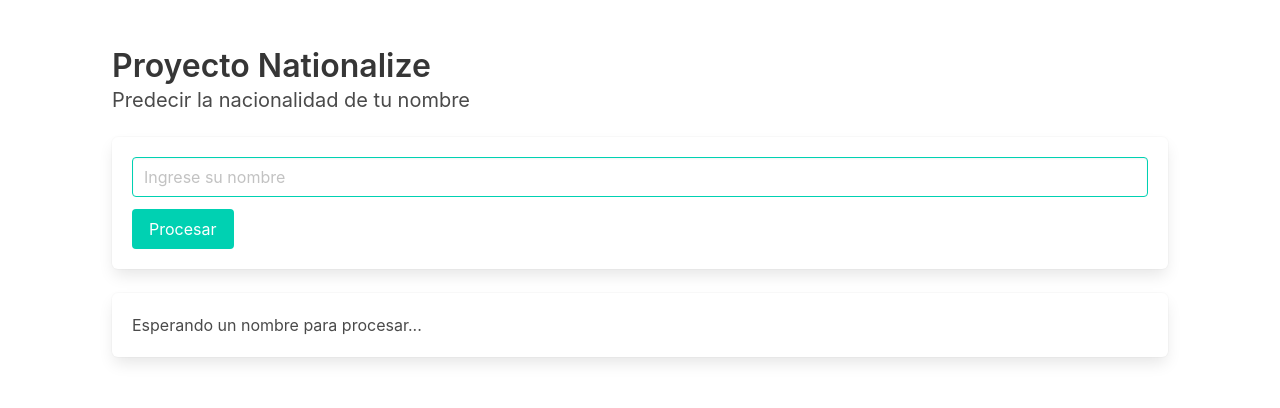
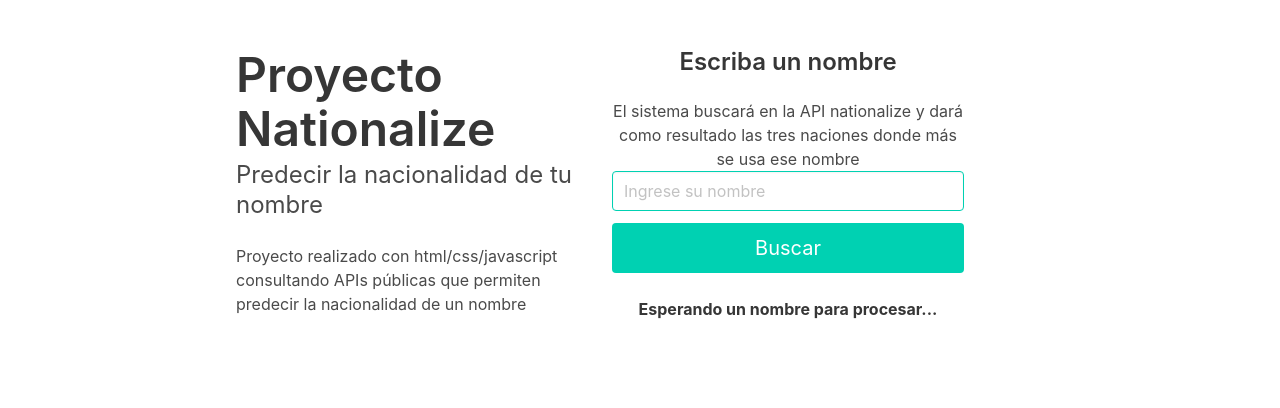
Before and after one commit to abrojodigital/fetchSimple, a plain HTML site: page index.html in a window 1280 px wide. Drawn offline with nearby package versions, Linux system fonts and the light colour scheme.

Commit message:
Ajustes en estilos

```diff
--- a/codigo.js
+++ b/codigo.js
@@ -25,7 +25,7 @@ const mostrarNombre = async (n) => {
   document.getElementById('mensaje').innerHTML = ''
   n.country.forEach(async value => {
     const pais = await traerPais(value.country_id)
-    document.getElementById('mensaje').innerHTML += `${pais}: ${(value.probability * 100).toFixed(2)}%<br>`
+    document.getElementById('mensaje').innerHTML += `<strong>${pais}: ${(value.probability * 100).toFixed(2)}%</strong><br>`
   })
 }
 
@@ -33,11 +33,11 @@ const nombre = document.getElementById('nombre').value;
 const boton = document.getElementById('boton')
 
 boton.addEventListener('click', async () => {
-  document.getElementById('mensaje').innerHTML = 'Cargando...'
+  document.getElementById('mensaje').innerHTML = '<strong>Cargando...</strong>'
   const n = await traerPaises();
   await mostrarNombre(n);
 })
 
 document.getElementById('nombre').addEventListener('keyup', async (event) => {
-  document.getElementById('mensaje').innerHTML = 'Esperando un nombre para procesar...'
+  document.getElementById('mensaje').innerHTML = '<strong>Esperando un nombre para procesar...</strong>'
 })
--- a/index.html
+++ b/index.html
@@ -10,33 +10,33 @@
 </head>
 
 <body>
-  <div class="container">
-    <section class="section are-small">
-      <h1 class="title">
-        Proyecto Nationalize
-      </h1>
-      <h2 class="subtitle">
-        Predecir la nacionalidad de tu nombre
-      </h2>
-      <div class="box">
+  <section class="container block m-5 p-5">
+    <div class="columns is-multiline">
+      <div class="column is-8 is-offset-2 register">
+        <div class="columns">
+          <div class="column left">
+            <h1 class="title is-1">Proyecto Nationalize</h1>
+            <h2 class="subtitle colored is-4">Predecir la nacionalidad de tu nombre</h2>
+            <p>Proyecto realizado con html/css/javascript consultando APIs públicas que permiten predecir la nacionalidad de un nombre</p>
+          </div>
+          <div class="column right has-text-centered">
+            <h1 class="title is-4">Escriba un nombre</h1>
+            <p class="description">El sistema buscará en la API nationalize y dará como resultado las tres naciones donde más se usa ese nombre</p>
               <div class="field">
                 <div class="control">
                   <input class="input is-primary" type="text" id="nombre" placeholder="Ingrese su nombre">
                 </div>
               </div>
-        <div class="field">
-          <div class="control">
-            <button class="button is-primary" id="boton">Procesar</button>
+
+              <button class="button is-block is-primary is-fullwidth is-medium" id="boton">Buscar</button>
+              <br />
+              <p id="mensaje"><strong>Esperando un nombre para procesar...</strong></p>
           </div>
         </div>
       </div>
-      <div class="box">
-        <p id="mensaje">Esperando un nombre para procesar...</p>
     </div>
   </section>
     <script src="./codigo.js"></script>
-  </div>
-
   </body>
 
 </html>
```
Lines whose indentation alone changed are shown as unchanged.
